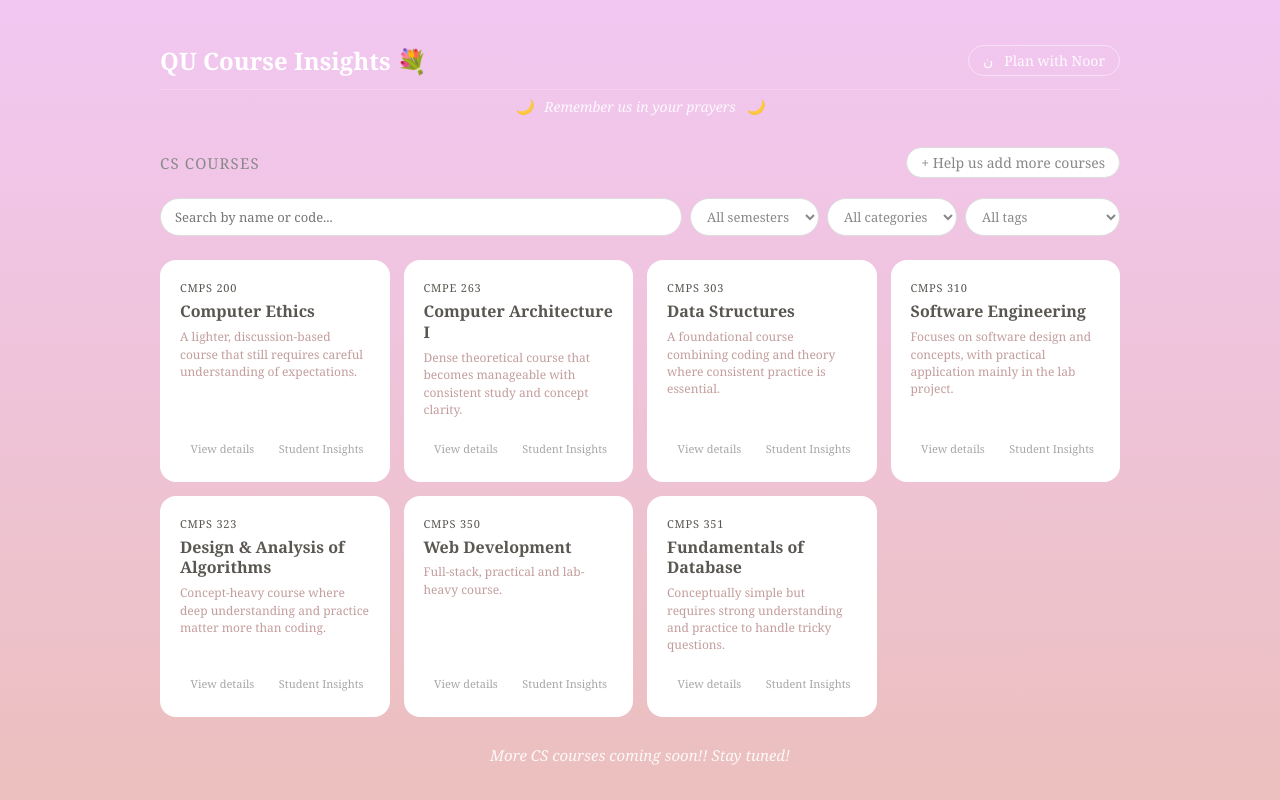
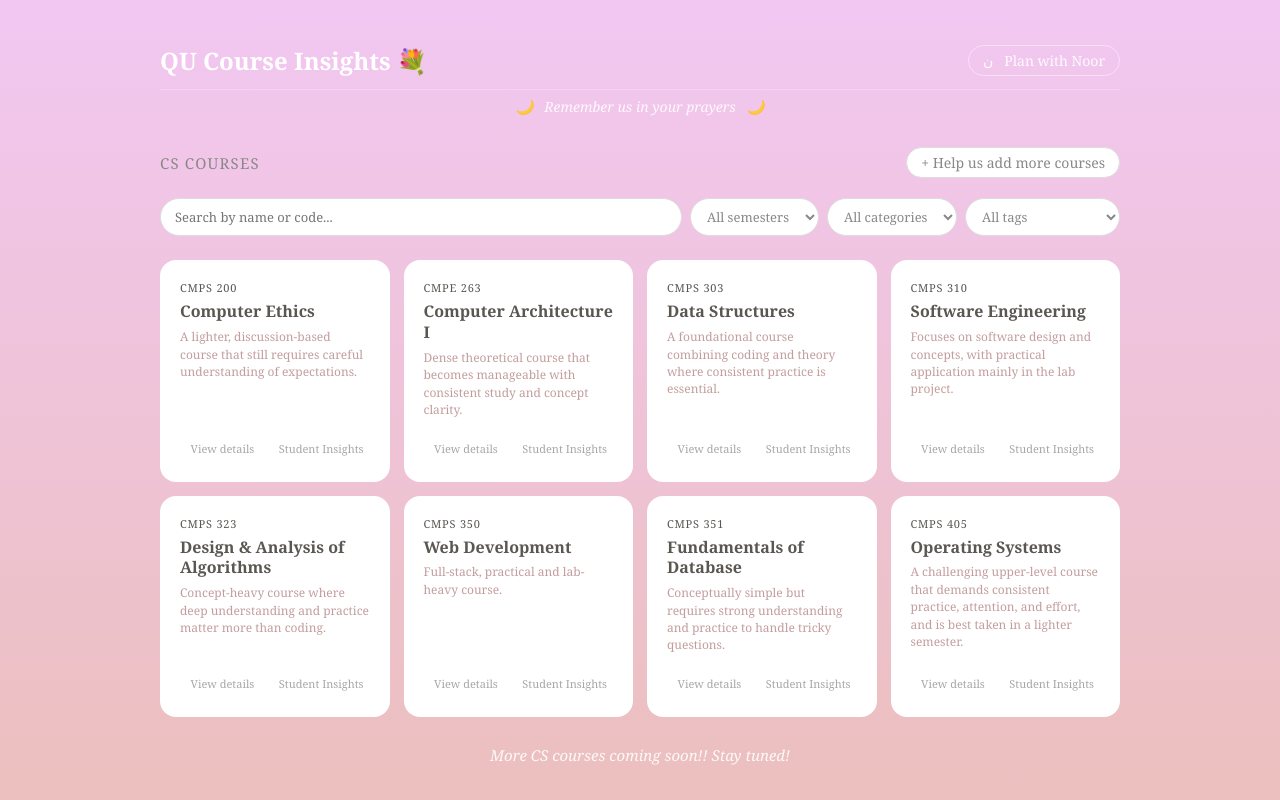
Before and after one commit to kanita-ka2402845/qu-course-insights, a Next.js app: page /courses in a window 1280 px wide. Shown: the top 800 px of the page. Built offline with nearby package versions, Linux system fonts and the light colour scheme.

Commit message:
added oop

```diff
--- a/app/planner/page.jsx
+++ b/app/planner/page.jsx
@@ -83,7 +83,7 @@ export default function PlannerPage() {
             <p className={styles.ctaBody}>
               Noor's recommendations are only as good as the data behind them.
               Every insight you share, every course rating you submit, and every
-              classmate you tell about this website brings her closer to being
+              classmate you tell about this website brings them closer to being
               genuinely useful.
             </p>
           </div>
--- a/data/courses.json
+++ b/data/courses.json
@@ -249,6 +249,54 @@
       "Understanding expectations for answers is important",
       "Limited coursework means less room for mistakes"
     ]
+},
+
+{
+  "id": "cmps-405",
+  "code": "CMPS 405",
+  "name": "Operating Systems",
+  "CH": "3",
+  "prerequsites": ["CMPS 303", "CMPE 263"],
+  "category": "CS",
+"bottomLine": "A challenging upper-level course that demands consistent practice, attention, and effort, and is best taken in a lighter semester.",
+  "tags": ["Challenging", "Practice-Heavy", "Upper-Level", "Effort-Intensive"],
+  "standardTags": ["Challenging", "Practice-Oriented", "Practice-Heavy"],
+  "semesters": ["Fall", "Spring"],
+  "assessment": {
+    "theory": {
+      "quizzes": {
+        "weight": 20
+      },
+      "midterm": {
+        "weight": 20
+      },
+      "final": {
+        "weight": 25
+      }
+    },
+    "lab": {
+      "assignments": {
+        "weight": 9
+      },
+      "final": {
+        "weight": 13
+      },
+      "project": {
+        "weight": 13
+      }
+    }
+  },
+  "whatToExpect": [
+    "Challenging upper-level course",
+    "Requires coding experience and consistent practice",
+    "Regular class attendance and attention to explanations are important"
+  ],
+  "insiderInfo": [
+    "Prior coding experience and familiarity with Kali Linux or Ubuntu can make the course more manageable",
+    "Attend every class and pay attention to the professor's explanations",
+    "Best taken in a semester with a lighter course load",
+    "Consider postponing it if you already have a particularly heavy semester"
+  ]
 }
 
 ]
```
Also changed, not shown: app/planner/planner.module.css (+13 -4 lines).
